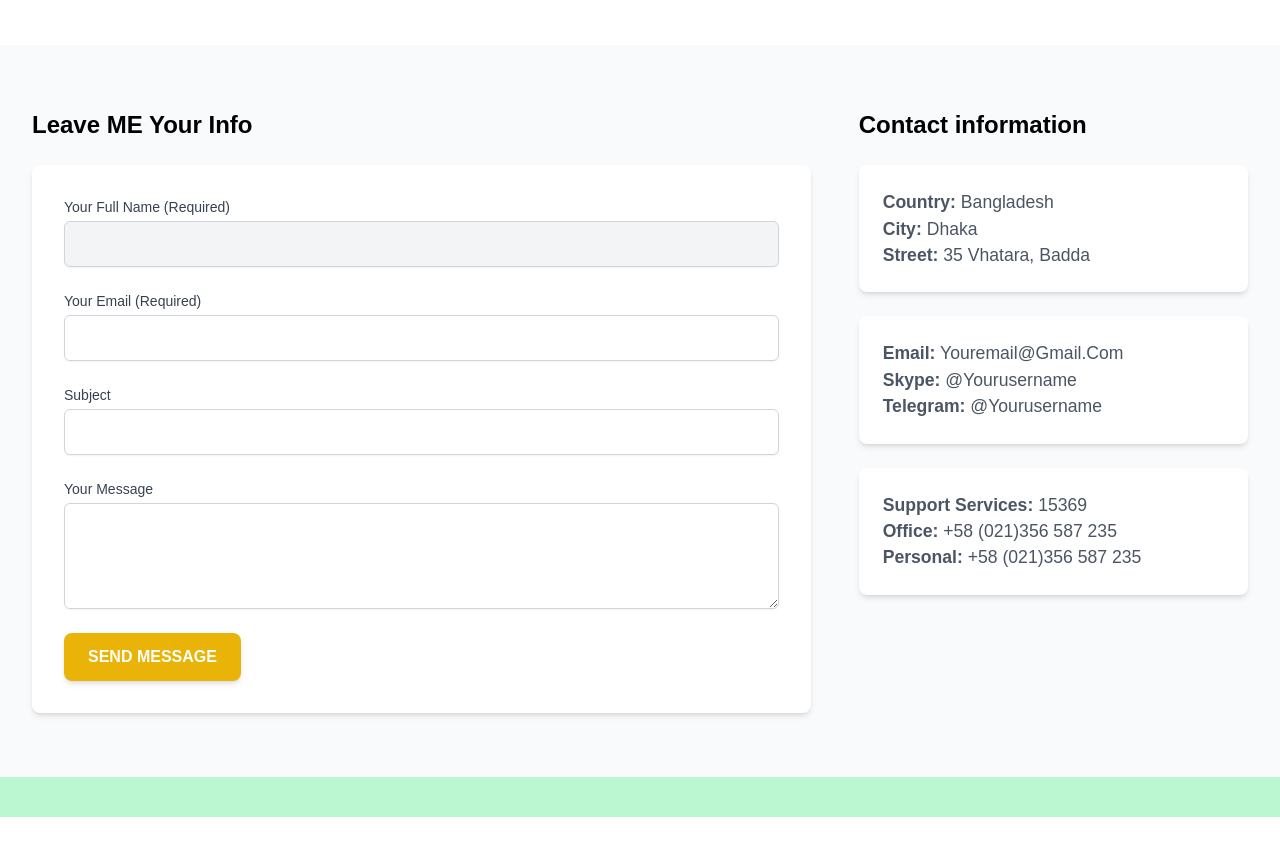
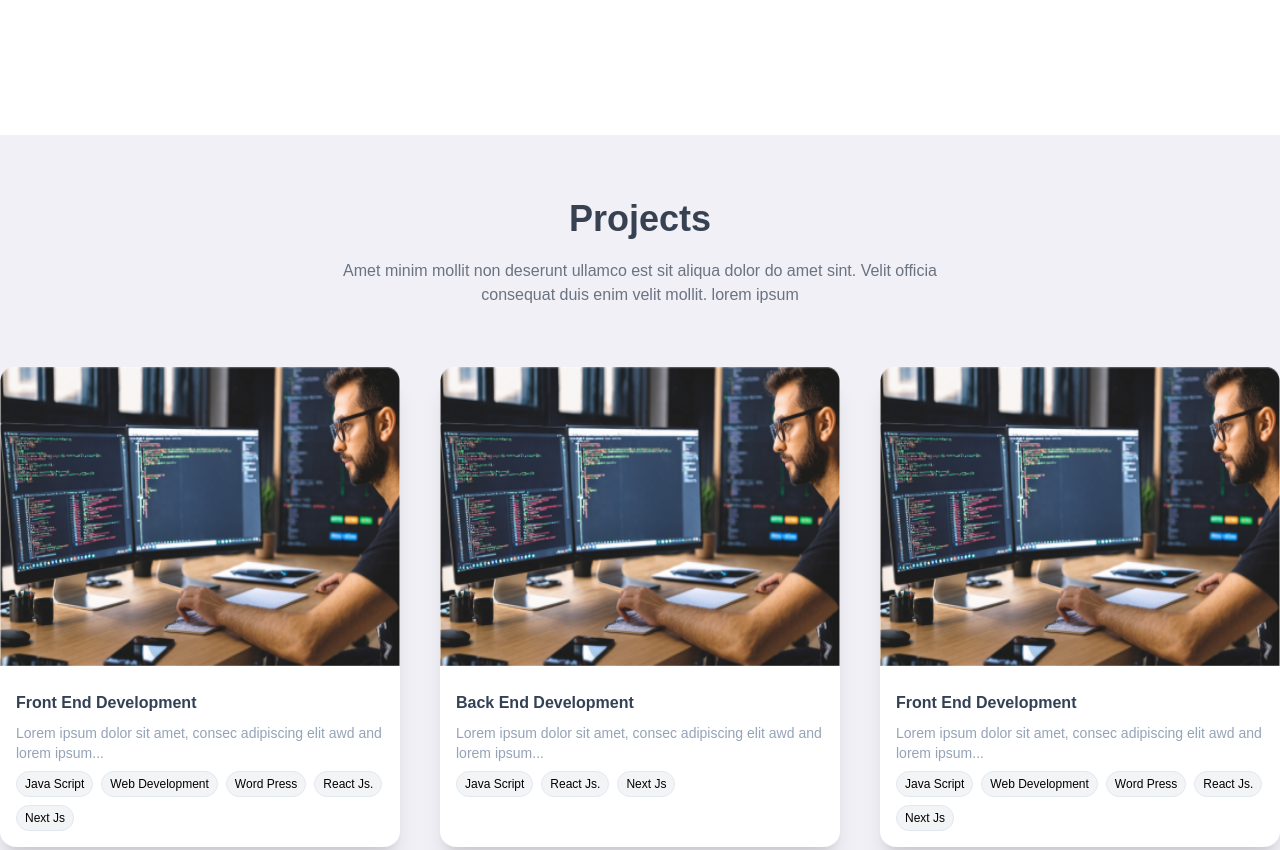
Before and after one commit to deadland2002/jtg, a plain HTML site: page index.html in a window 1280 px wide. Shown: the part 520-1370 px from the top of the page. Before the commit the page ends 1337 px from the top, so only its background shows below. Drawn offline with Linux system fonts and the light colour scheme.

Commit message:
[ ADDED ] : homepage card section

```diff
--- a/index.html
+++ b/index.html
@@ -30,6 +30,22 @@
         <div class="max-w-md">
             <img src="public/developer.png" alt="Developer Image" class="w-full h-auto">
         </div>
+    </section>
+
+    <section class="min-h-[90vh] mt-[90px] bg-[#F0F0F6] flex flex-col gap-5">
+
+	    <div class="flex justify-center flex-col items-center pt-16 gap-5">
+		    <span class="text-4xl font-semibold text-gray-700">Projects</span>
+		    <span class="max-w-[600px] text-center text-gray-500">
+                Amet minim mollit non deserunt ullamco est sit aliqua dolor do amet sint. Velit officia consequat duis enim velit mollit. lorem ipsum
+            </span>
+	    </div>
+
+	    <div class="flex flex-col gap-5 items-center py-10">
+		    <div id="home-card-parent" class="flex gap-10 justify-center flex-wrap pb-10">
+
+		    </div>
+	    </div>
     </section>
 
     <section class="bg-gray-50 py-16 px-8">
@@ -85,5 +101,7 @@
     <script src="js/leaveMeYourInfo.js"></script>
     <script src="js/footer.js"></script>
     <script src="js/navbar.js"></script>
+    <script src="js/dynamicComponent.js"></script>
+    <script src="js/homeCards.js"></script>
 </body>
 </html>
--- a/js/homeCards.js
+++ b/js/homeCards.js
@@ -0,0 +1,60 @@
+function cardCreator({title,description , bgImg , tags}) {
+    const inner = tags.map((single)=>(
+        `<span class="bg-gray-100 p-1 px-2 rounded-2xl text-xs border-[1px] border-slate-200">${single}</span>`
+    )).join("")
+
+    return `
+    <div class="flex flex-col gap-2 bg-white w-[400px] shadow-xl rounded-2xl">
+        <img src="${bgImg}" alt="${title}" class="h-[300px] w-full" />
+        <div class="flex flex-col gap-2 p-4">
+            <span class="font-semibold text-slate-700">${title}</span>
+            <span class="text-slate-400 text-sm">${description}</span>
+            <div class="flex gap-2 flex-wrap">
+                ${inner}
+            </div>
+        </div>
+    </div>
+    `
+}
+
+const dataArr = [
+    {
+        title:"Front End Development",
+        description:"Lorem ipsum dolor sit amet, consec adipiscing elit awd and lorem ipsum...",
+        bgImg:"/public/image1.png",
+        tags : ["Java Script","Web Development","Word Press","React Js.","Next Js"],
+    },
+    {
+        title:"Back End Development",
+        description:"Lorem ipsum dolor sit amet, consec adipiscing elit awd and lorem ipsum...",
+        bgImg:"/public/image1.png",
+        tags : ["Java Script","React Js.","Next Js"],
+    },
+    {
+        title:"Front End Development",
+        description:"Lorem ipsum dolor sit amet, consec adipiscing elit awd and lorem ipsum...",
+        bgImg:"/public/image1.png",
+        tags : ["Java Script","Web Development","Word Press","React Js.","Next Js"],
+    },
+    {
+        title:"Back End Development",
+        description:"Lorem ipsum dolor sit amet, consec adipiscing elit awd and lorem ipsum...",
+        bgImg:"/public/image1.png",
+        tags : ["Java Script","Next Js"],
+    },
+    {
+        title:"Front End Development",
+        description:"Lorem ipsum dolor sit amet, consec adipiscing elit awd and lorem ipsum...",
+        bgImg:"/public/image1.png",
+        tags : ["Web Development","Word Press","React Js.","Next Js"],
+    },
+    {
+        title:"Back End Development",
+        description:"Lorem ipsum dolor sit amet, consec adipiscing elit awd and lorem ipsum...",
+        bgImg:"/public/image1.png",
+        tags : ["Java Script","Web Development","Word Press","React Js.","Next Js"],
+    },
+]
+
+var obj = new DynamicComponent(dataArr,cardCreator,"home-card-parent")
+obj.render()
```
Also changed, not shown: public/FooterLogo1.png (added), public/FooterLogo2.png (added), public/FooterLogo3.png (added), public/FooterLogo4.png (added), public/Image.png (added), public/Image1.png (added), public/Image2.png (added), public/Image3.png (added), public/Image4.png (added).
